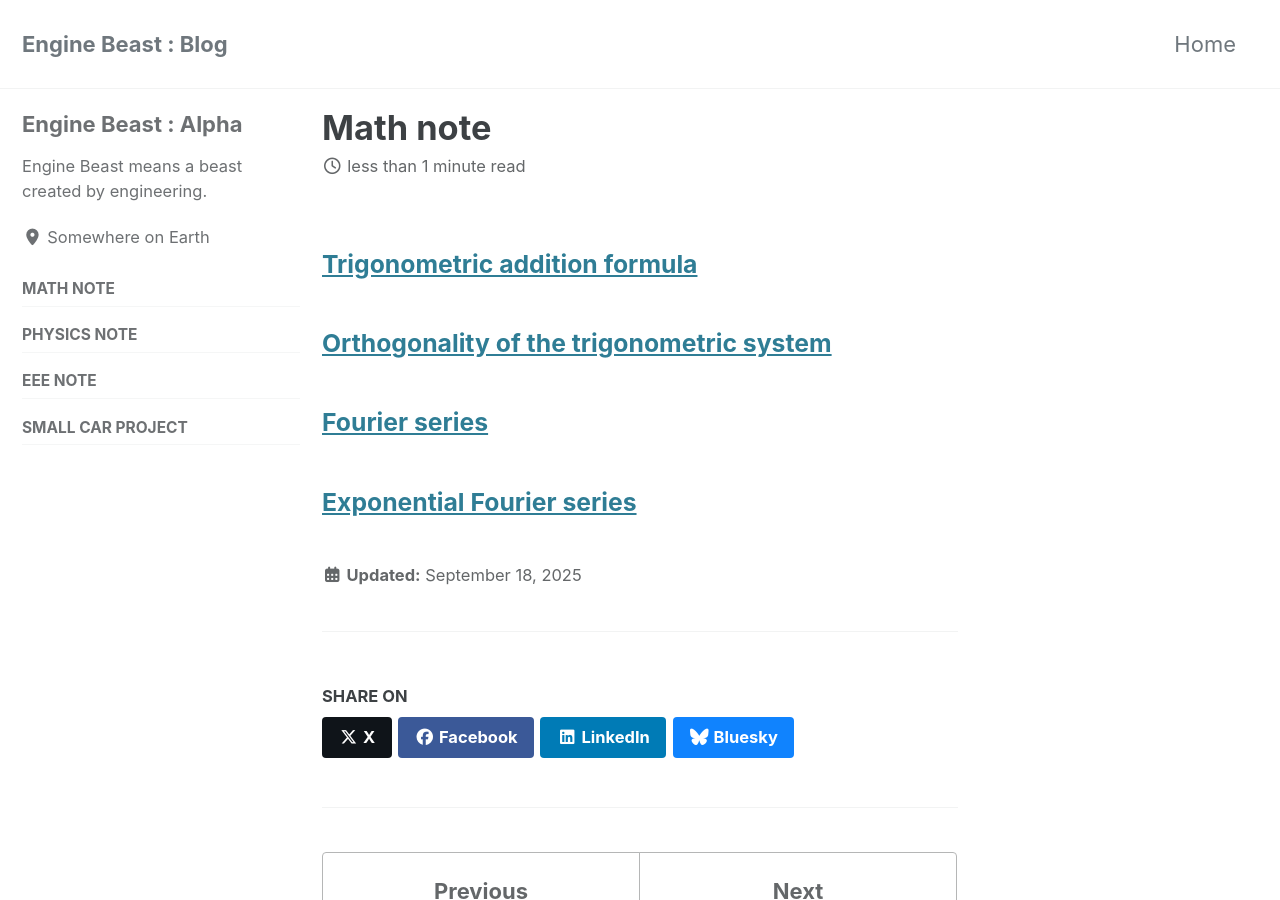
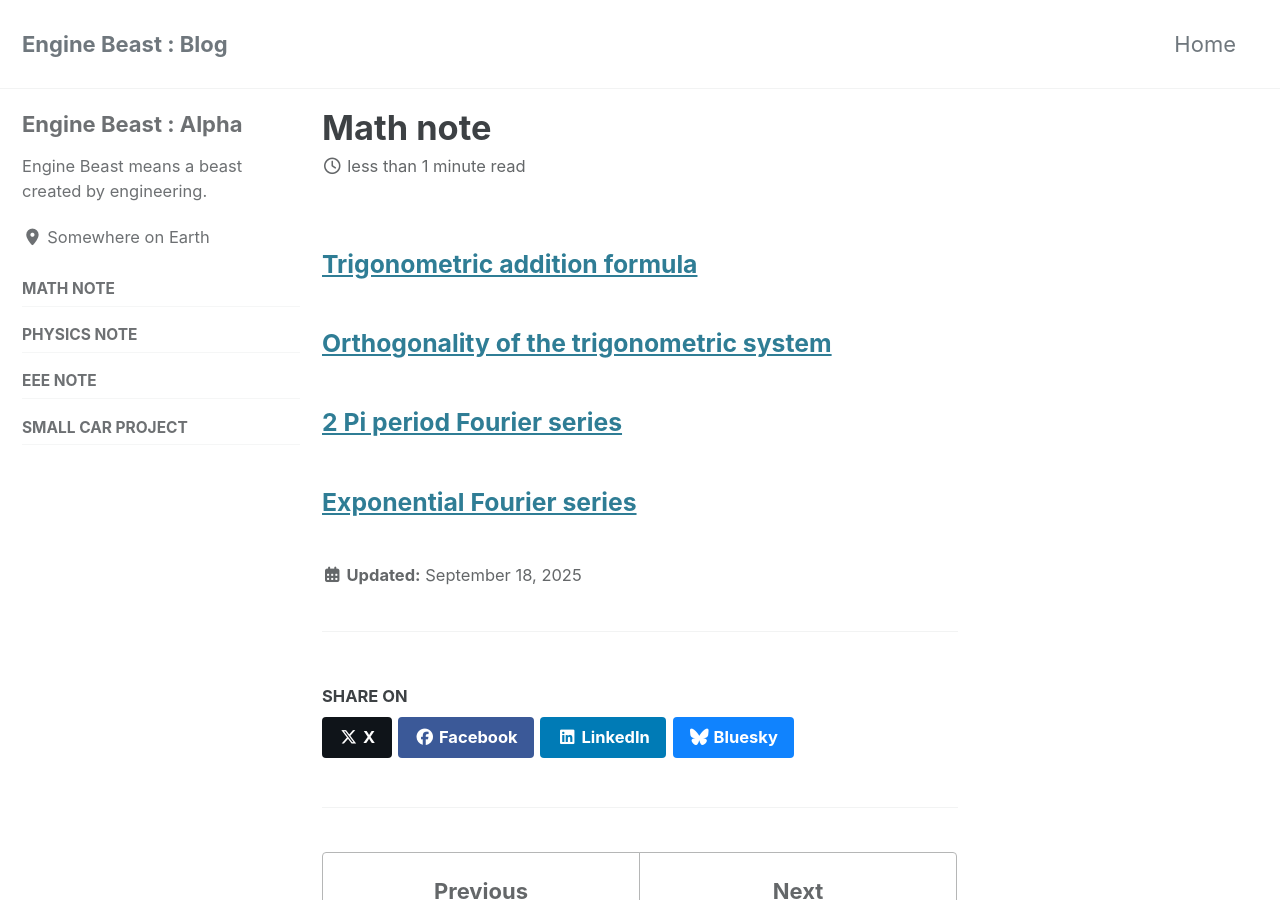
Before and after one commit to enginebeast/enginebeast.github.io, a Jekyll site: the page built from _posts/2025-09-18-math_note.md, in a window 1280 px wide and 900 px high. Built offline with Jekyll 4.4.1, drawn with Linux system fonts in a browser that asks for light colours; cached includes are drawn as plain includes.

Commit message:
Update 2025-09-18-math_note.md

```diff
--- a/_posts/2025-09-18-math_note.md
+++ b/_posts/2025-09-18-math_note.md
@@ -6,6 +6,6 @@ title: Math note
 
 ### [Orthogonality of the trigonometric system](https://enginebeast.github.io/math_note/orthogonal_tri)
 
-### [Fourier series](https://enginebeast.github.io/math_note/fourier_series/)
+### [2 Pi period Fourier series](https://enginebeast.github.io/math_note/2pi_fourier_series/)
 
 ### [Exponential Fourier series](https://enginebeast.github.io/math_note/exponential_fourier/)
```
